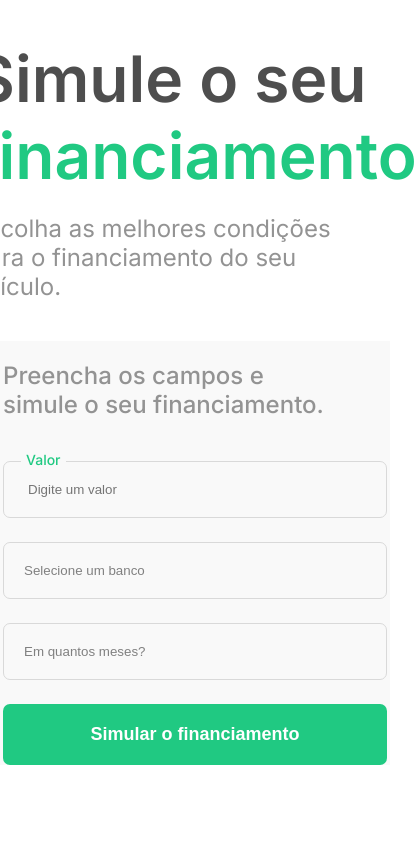
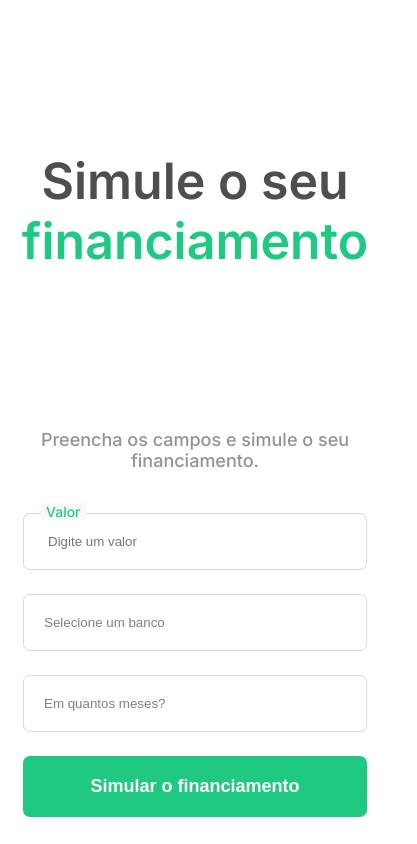
Before and after one commit to MartinianoGomes/web1_financiamentoveiculo, a plain HTML site: page index.html in a window 390 px wide. Shown: the whole page, 417 px wide, since content can reach past the window. Drawn offline with Linux system fonts and the light colour scheme.

Commit message:
adicionado responsividade no index.html

```diff
--- a/styles/index/responsivity.css
+++ b/styles/index/responsivity.css
@@ -15,6 +15,7 @@
 @media (max-width: 930px) {
     body {
         flex-direction: column;
+        height: 100dvh;
     }
 
     .side-left,
@@ -24,15 +25,62 @@
     }
 
     .logo {
+        width: auto;
+        margin-top: 0px;
+    }
+
+    .title-left {
         width: 100%;
-        margin-top: 20px;
     }
 
     .title-left h1 {
-        width: 100%;
+        font-size: 50px;
+        width: auto;
+        text-align: center;
+    }
+
+    .title-left p {
+        display: none;
     }
 
     .ellipseArrow {
         display: none;
     }
+
+    .car {
+        display: none;
+    }
+
+    .side-right {
+        background-color: #fff;
+    }
+
+    .title-right {
+        width: 100%;
+        display: flex;
+        justify-content: center;
+    }
+
+    .title-right p {
+        text-align: center;
+        font-size: 18px;
+    }
+
+    .title-right img {
+        display: none;
+    }
+
+    #simulator {
+        margin-bottom: 20px;
+    }
 }
+
+@media (max-width: 450px) {
+    form {
+        width: 344px;
+    }
+
+    #simulator {
+        width: 344px;
+    }
+}
```
